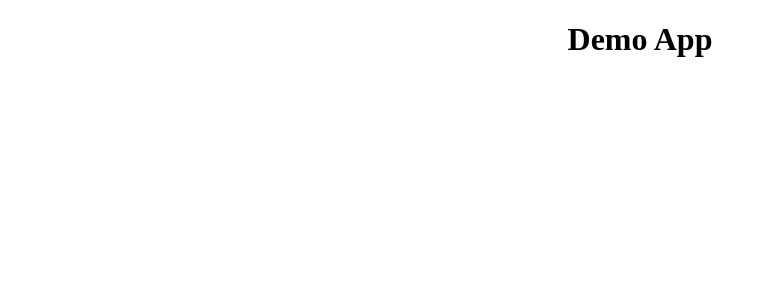
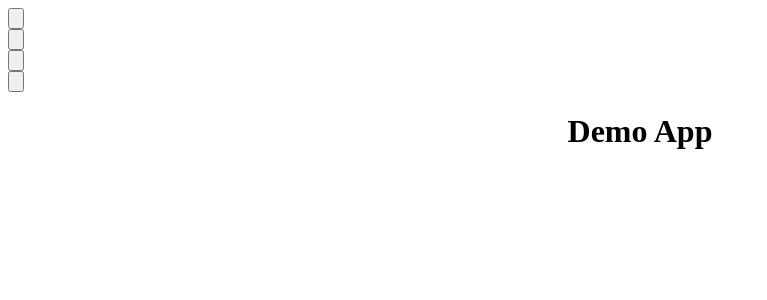
Before and after one commit to CHC-Software-Development-Club/NewSchoolWebsite, a React (Create React App) app in the folder frontend/: page / in a window 1280 px wide. Shown: the top 300 px of the page, without its empty margins (0-767 px from the left). Built offline with nearby package versions, Linux system fonts and the light colour scheme.

Commit message:
Navibar and React-Bootstrap

```diff
--- a/frontend/package.json
+++ b/frontend/package.json
@@ -5,8 +5,10 @@
   "dependencies": {
     "@apollo/react-hooks": "^3.1.1",
     "apollo-boost": "^0.4.4",
+    "bootstrap": "^4.3.1",
     "graphql": "^14.5.8",
     "react": "^16.9.0",
+    "react-bootstrap": "^1.0.0-beta.14",
     "react-dom": "^16.9.0",
     "react-scripts": "3.1.2",
     "styled-components": "^4.4.0"
--- a/frontend/src/App.js
+++ b/frontend/src/App.js
@@ -1,5 +1,6 @@
 import React from "react";
 import styled from "styled-components";
+import Navbar from "./Components/navibar"
 
 const Heading = styled.h1`
   text-align: center;
@@ -8,6 +9,7 @@ const Heading = styled.h1`
 export function App() {
   return (
     <div>
+      <Navbar />
       <Heading>Demo App</Heading>
     </div>
   );
--- a/frontend/src/Button.js
+++ b/frontend/src/Components/Button.js
@@ -3,7 +3,7 @@ import styled from "styled-components";
 
 const StyledButton = styled.button``;
 
-const Button = function(props) {
+const Button = (props) => {
   return (
     <div>
       <StyledButton onClick={props.onClick}>
--- /dev/null
+++ b/frontend/src/Components/navibar.js
@@ -0,0 +1,17 @@
+import React from 'react';
+//Import
+import Container from 'react-bootstrap/Container'
+import Button from './Button'
+
+const Navbar = function(props) {
+  return (
+    <Container fluid={true}>
+      <Button>a</Button>
+      <Button>b</Button>
+      <Button>c</Button>
+      <Button>d</Button>
+    </Container>
+  );
+}
+
+export default Navbar;
```
Also changed, not shown: frontend/src/Components/Input.js (renamed from frontend/src/Input.js), 1 other file (tests, documents, lock files or other folders).
